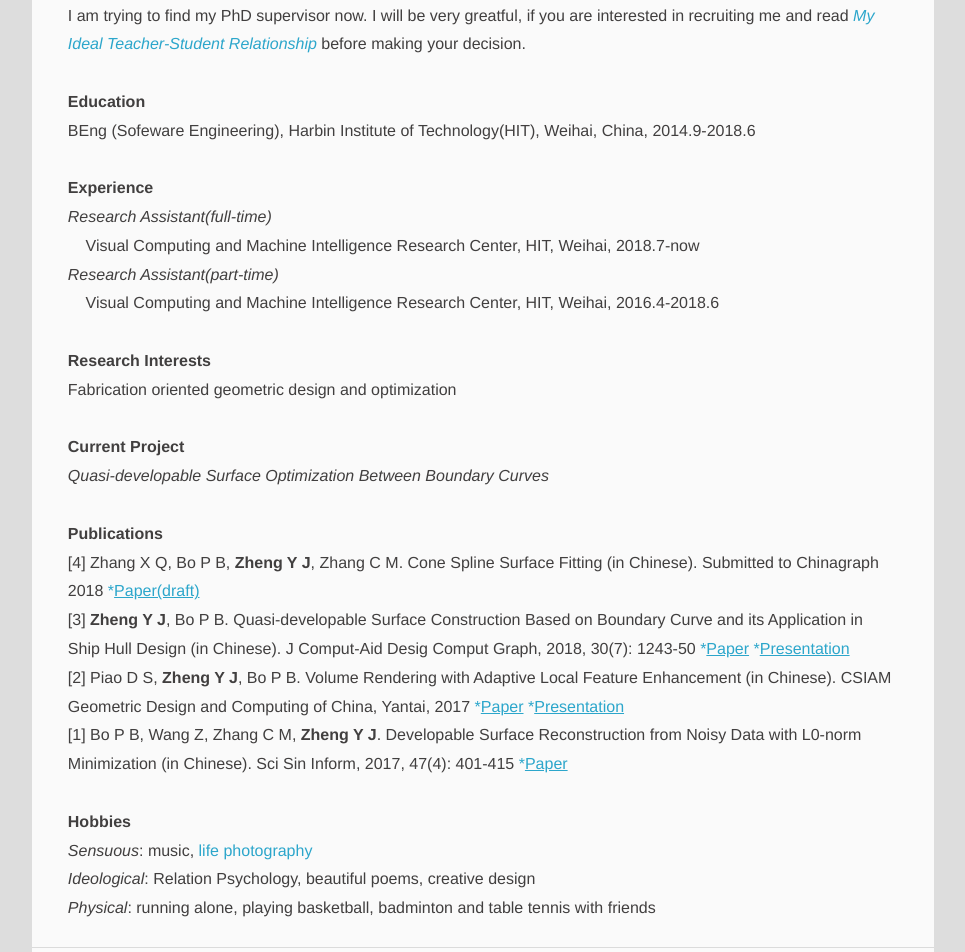
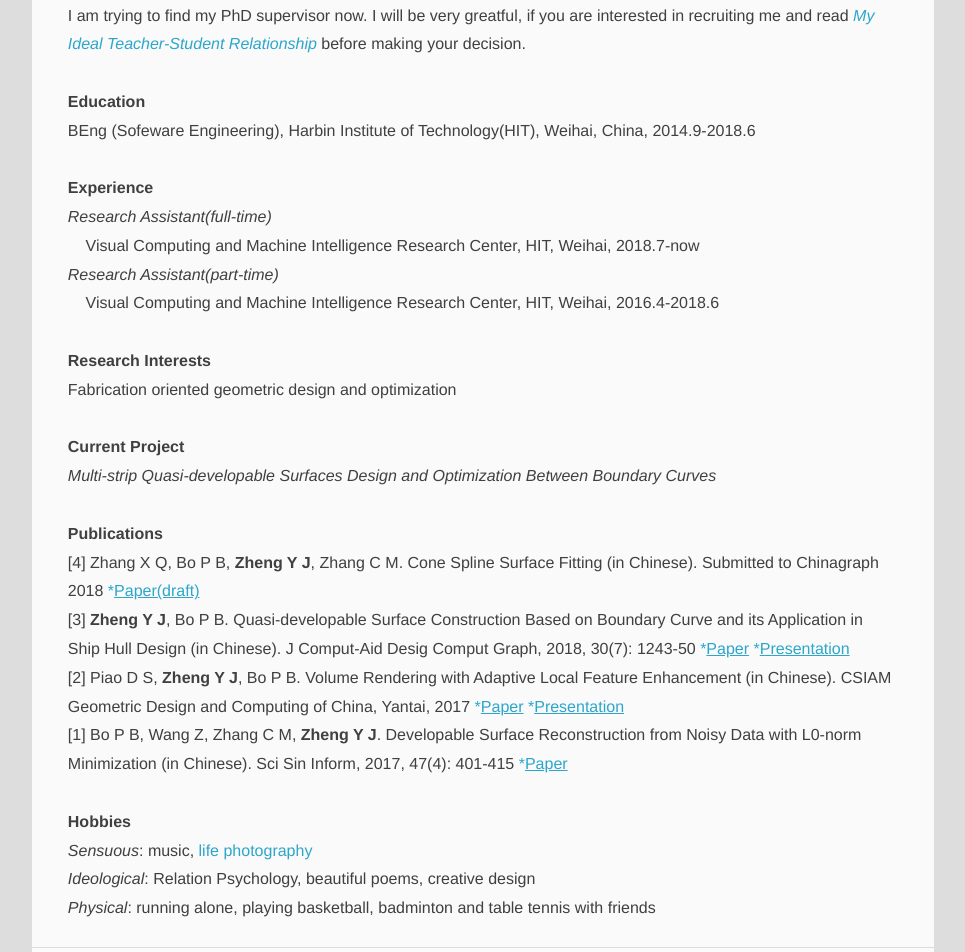
Before and after one commit to PAULYZHENG/paulyzheng.github.io, a Jekyll site: the page built from about/index.html, in a window 1280 px wide. Shown: the part 507-1459 px from the top of the page, without its empty margins (127-1092 px from the left). Built offline with Jekyll 4.4.1, drawn with Linux system fonts in a browser that asks for light colours; comment, search, counter and statistics services are not loaded.

Commit message:
Update index.html

```diff
--- a/about/index.html
+++ b/about/index.html
@@ -32,7 +32,7 @@ Fabrication oriented geometric design and optimization<br/>
 
 <B>Current Project</B>
 <br/>
-<I>Quasi-developable Surface Optimization Between Boundary Curves</I><br/>
+<I>Multi-strip Quasi-developable Surfaces Design and Optimization Between Boundary Curves</I><br/>
 
 <br/>
 
```
